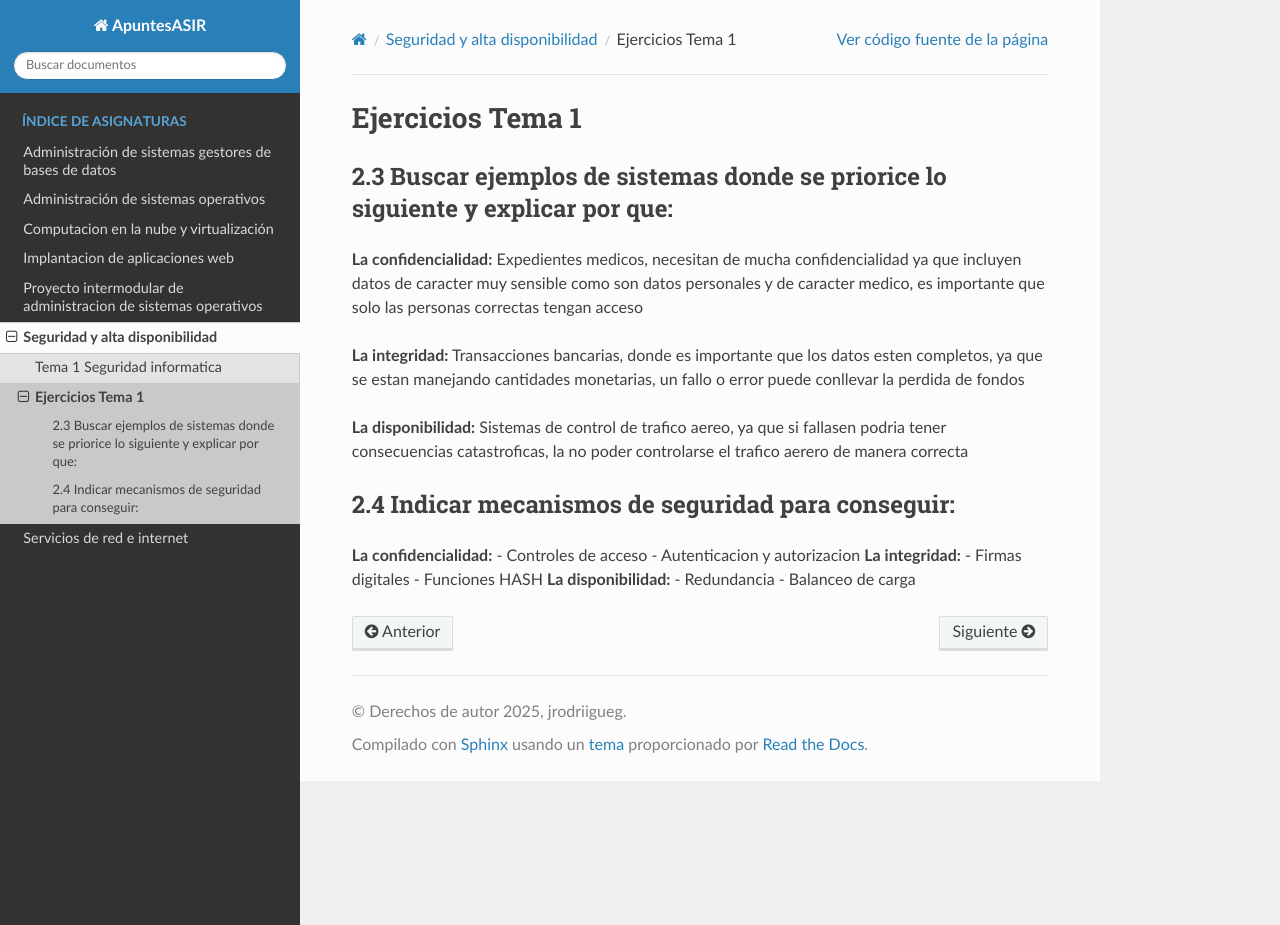
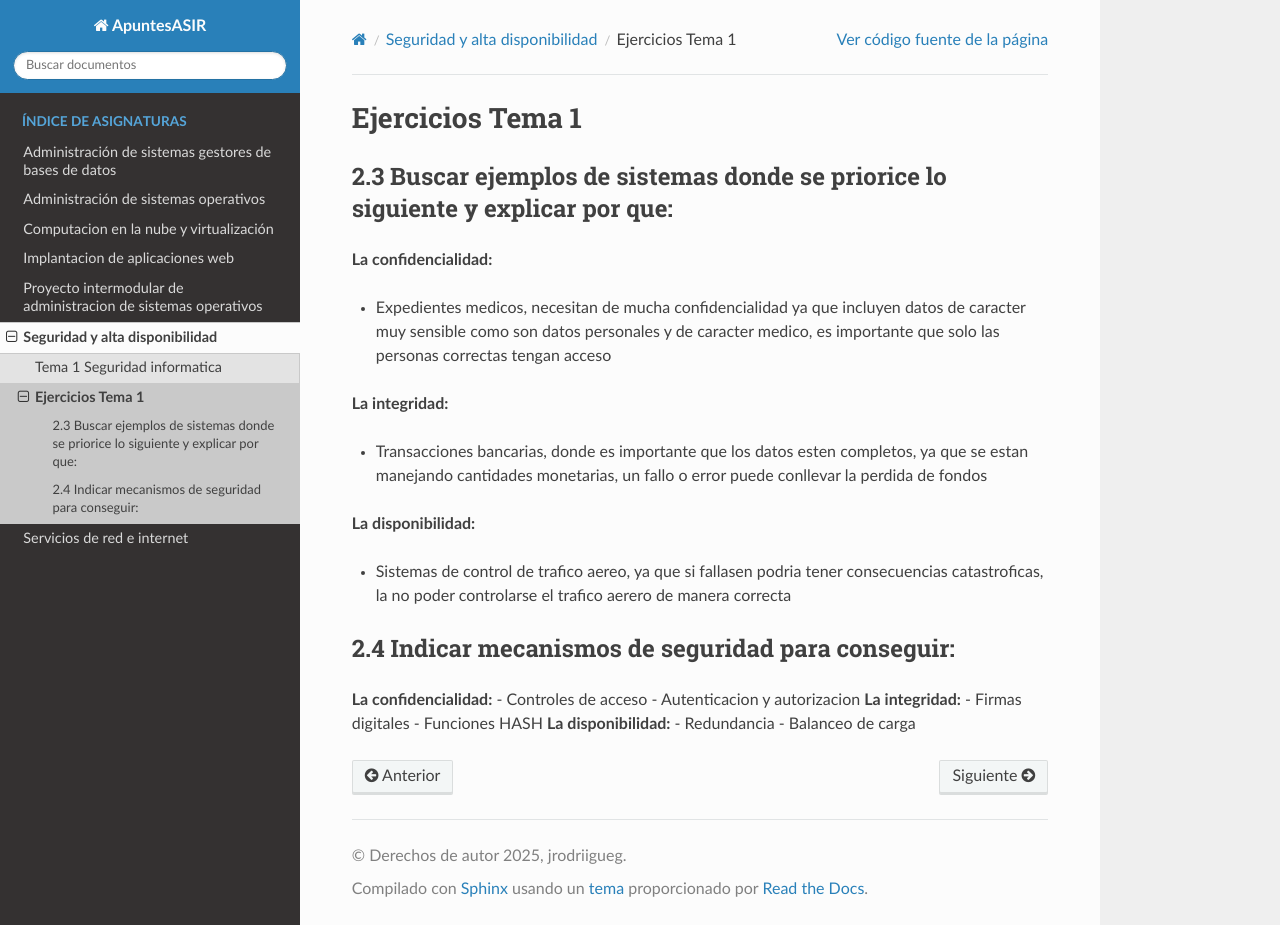
Before and after one commit to jrodriiguezg/ApuntesASIR, a Sphinx documentation site: the page built from docs/seguridad-y-alta-disponibilidad/ejercicios-tema1.md, in a window 1280 px wide and 925 px high. Built offline with Sphinx 7.4.7 and the Read the Docs theme 3.1.0, drawn with Linux system fonts in a browser that asks for light colours; pages that are not in the unit, such as notebooks, are missing from menus.

```diff
--- a/docs/seguridad-y-alta-disponibilidad/ejercicios-tema1.md
+++ b/docs/seguridad-y-alta-disponibilidad/ejercicios-tema1.md
@@ -2,13 +2,13 @@
 ## 2.3 Buscar ejemplos de sistemas donde se priorice lo siguiente y explicar por que:
 
 **La confidencialidad:**
-Expedientes medicos, necesitan de mucha confidencialidad ya que incluyen datos de caracter muy sensible como son datos personales y de caracter medico, es importante que solo las personas correctas tengan acceso
+- Expedientes medicos, necesitan de mucha confidencialidad ya que incluyen datos de caracter muy sensible como son datos personales y de caracter medico, es importante que solo las personas correctas tengan acceso
 
 **La integridad:**
-Transacciones bancarias, donde es importante que los datos esten completos, ya que se estan manejando cantidades monetarias, un fallo o error puede conllevar la perdida de fondos
+- Transacciones bancarias, donde es importante que los datos esten completos, ya que se estan manejando cantidades monetarias, un fallo o error puede conllevar la perdida de fondos
 
 **La disponibilidad:**
-Sistemas de control de trafico aereo, ya que si fallasen podria tener consecuencias catastroficas, la no poder controlarse el trafico aerero de manera correcta
+- Sistemas de control de trafico aereo, ya que si fallasen podria tener consecuencias catastroficas, la no poder controlarse el trafico aerero de manera correcta
 
 
 ## 2.4 Indicar mecanismos de seguridad para conseguir:
```
